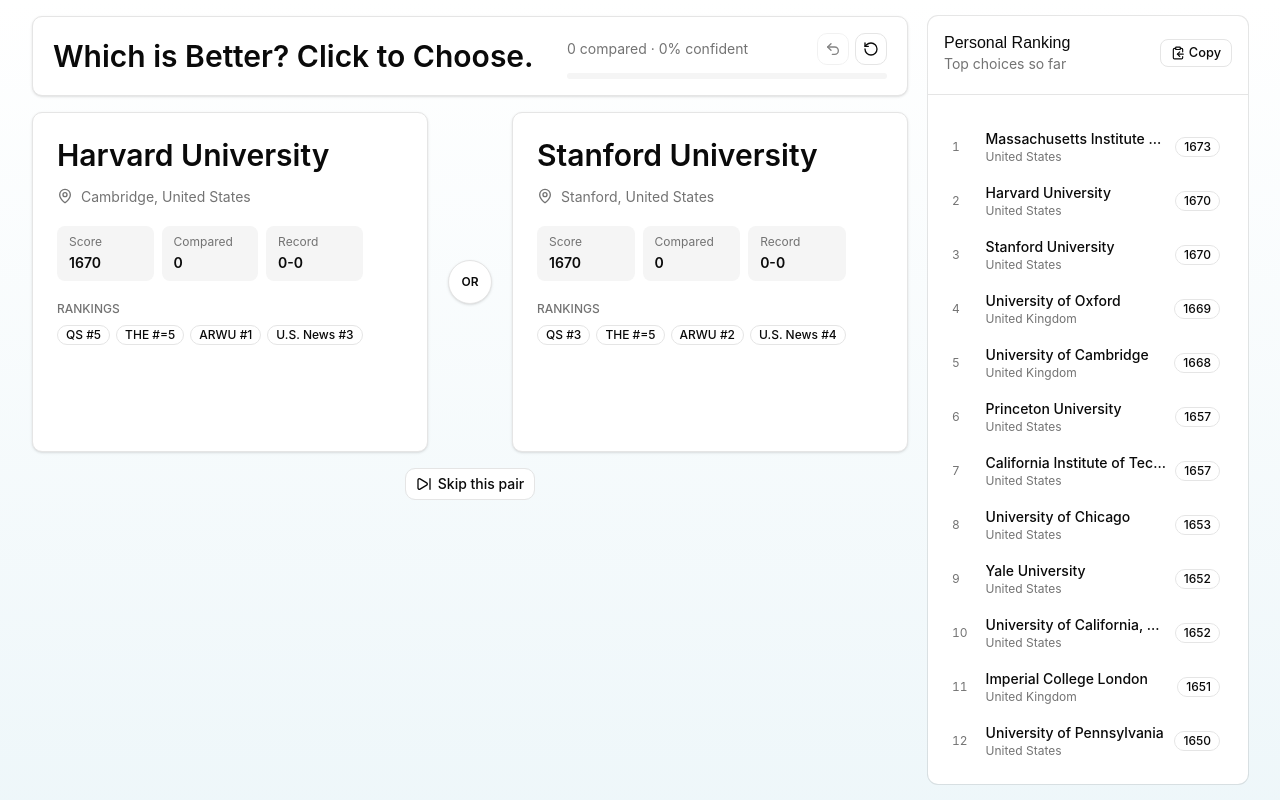
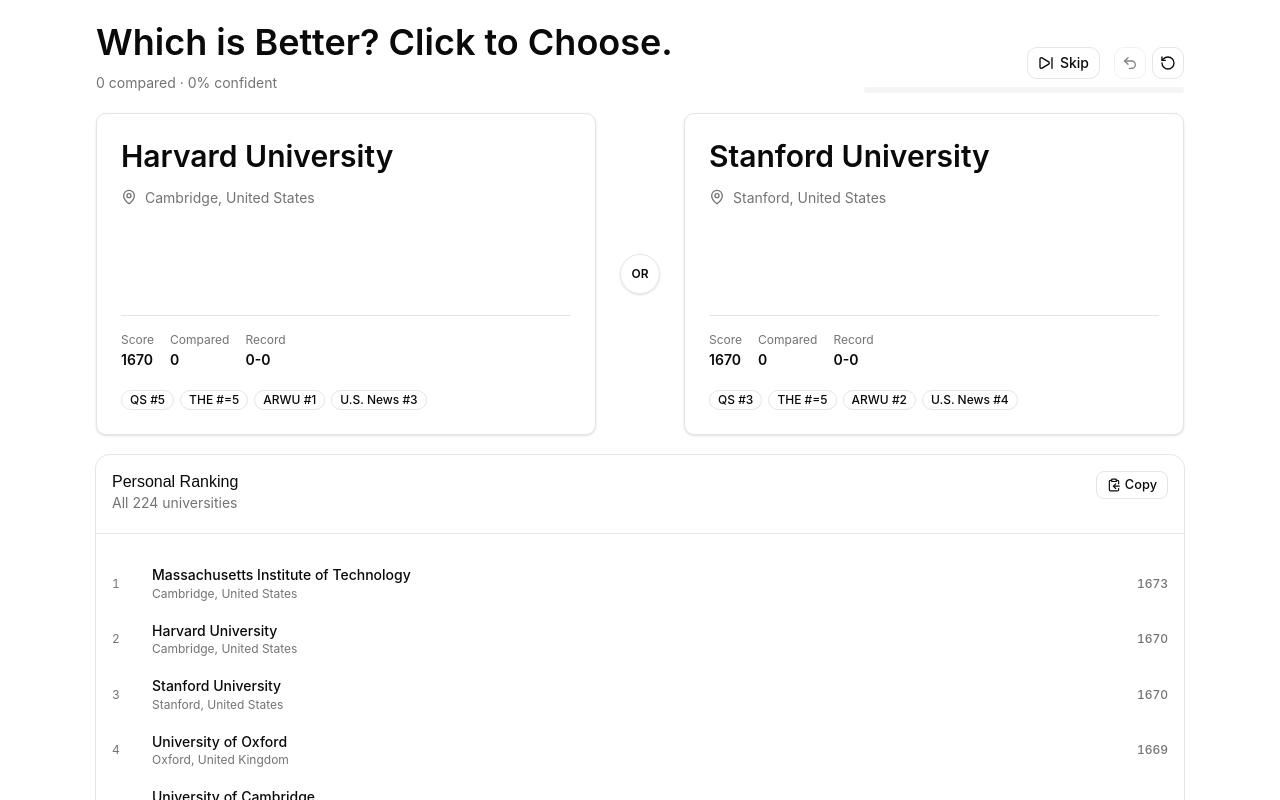
Before and after one commit to sichengchen/rank-your-uni, a React (Vite) app: page / in a window 1280 px wide. Shown: the top 800 px of the page. Built offline with nearby package versions, Linux system fonts and the light colour scheme.

Commit message:
style: use monochrome shadcn layout

```diff
--- a/src/app.tsx
+++ b/src/app.tsx
@@ -83,21 +83,30 @@ export function App() {
 
   return (
     <TooltipProvider>
-      <main className="min-h-screen bg-[linear-gradient(180deg,var(--background)_0%,oklch(0.97_0.01_220)_100%)] text-foreground">
-        <div className="mx-auto grid max-w-7xl gap-4 px-4 py-4 sm:px-6 lg:min-h-screen lg:grid-cols-[minmax(0,1fr)_320px] lg:gap-5 lg:px-8">
-          <section className="flex flex-col gap-4 lg:min-h-[calc(100vh-2rem)]">
-            <header className="grid gap-4 rounded-lg border bg-card px-4 py-4 shadow-sm sm:grid-cols-[minmax(0,1fr)_auto] sm:items-center sm:px-5">
-              <div className="min-w-0">
-                <h1 className="text-2xl font-semibold tracking-normal sm:text-3xl">
+      <main className="min-h-screen bg-background text-foreground">
+        <div className="mx-auto flex max-w-6xl flex-col gap-5 px-4 py-5 sm:px-6 lg:px-8">
+          <section className="flex flex-col gap-5">
+            <header className="grid gap-4 sm:grid-cols-[minmax(0,1fr)_20rem] sm:items-end">
+              <div className="min-w-0 space-y-2">
+                <h1 className="max-w-2xl text-3xl font-semibold leading-tight tracking-normal sm:text-4xl">
                   Which is Better? Click to Choose.
                 </h1>
-              </div>
-              <div className="grid gap-2 sm:w-80">
-                <div className="flex items-center justify-between gap-3">
                 <p className="text-sm text-muted-foreground">
                   {session.history.length} compared · {confidence}% confident
                 </p>
-                  <div className="flex items-center gap-1.5">
+              </div>
+              <div className="grid gap-2">
+                <div className="flex items-center justify-end gap-1.5">
+                  {left && right ? (
+                    <Button
+                      className="mr-auto sm:mr-2"
+                      onClick={() => choose("skip")}
+                      variant="outline"
+                    >
+                      <SkipForward />
+                      Skip
+                    </Button>
+                  ) : null}
                   <Tooltip>
                     <TooltipTrigger asChild>
                       <Button
@@ -107,7 +116,7 @@ export function App() {
                           setSession((current) => undoComparison(current))
                         }
                         size="icon"
-                          variant="ghost"
+                        variant="outline"
                       >
                         <Undo2 />
                       </Button>
@@ -120,7 +129,7 @@ export function App() {
                         aria-label="Reset ranking"
                         onClick={reset}
                         size="icon"
-                          variant="ghost"
+                        variant="outline"
                       >
                         <RotateCcw />
                       </Button>
@@ -128,20 +137,19 @@ export function App() {
                     <TooltipContent>Reset ranking</TooltipContent>
                   </Tooltip>
                 </div>
-                </div>
                 <Progress value={confidence} className="h-1.5" />
               </div>
             </header>
 
             {left && right ? (
-              <div className="grid items-center gap-3 md:grid-cols-[1fr_3.25rem_1fr] lg:gap-4">
+              <div className="grid items-center gap-3 md:grid-cols-[minmax(0,1fr)_3rem_minmax(0,1fr)] lg:gap-5">
                 <UniversityChoice
                   onChoose={() => choose("left")}
                   rating={session.ratings[left.id]}
                   university={left}
                 />
                 <div className="flex items-center justify-center">
-                  <div className="flex size-10 items-center justify-center rounded-full border bg-card text-xs font-semibold shadow-sm sm:size-11">
+                  <div className="flex size-10 items-center justify-center rounded-full border bg-background/85 text-xs font-semibold shadow-sm">
                     OR
                   </div>
                 </div>
@@ -152,7 +160,7 @@ export function App() {
                 />
               </div>
             ) : (
-              <Card className="flex flex-1 items-center justify-center rounded-lg">
+              <Card className="flex flex-1 items-center justify-center">
                 <CardContent className="text-center">
                   <Trophy className="mx-auto size-10 text-primary" />
                   <h2 className="mt-4 text-2xl font-semibold">
@@ -164,25 +172,16 @@ export function App() {
                 </CardContent>
               </Card>
             )}
-
-            {left && right ? (
-              <div className="flex justify-center">
-                <Button onClick={() => choose("skip")} variant="outline">
-                  <SkipForward />
-                  Skip this pair
-                </Button>
-              </div>
-            ) : null}
           </section>
 
-          <aside className="lg:min-h-[calc(100vh-2rem)]">
-            <Card className="h-[min(420px,calc(100vh-2rem))] rounded-lg lg:sticky lg:top-4 lg:h-[calc(100vh-2rem)]">
+          <aside>
+            <Card className="h-[min(520px,calc(100vh-2.5rem))]">
               <CardHeader className="border-b">
-                <div className="flex items-center justify-between gap-3">
+                <div className="flex items-start justify-between gap-3">
                   <div>
                     <CardTitle>Personal Ranking</CardTitle>
                     <CardDescription>
-                      Top choices so far
+                      All {ordered.length} universities
                     </CardDescription>
                   </div>
                   <Button onClick={copyRanking} size="sm" variant="outline">
@@ -191,35 +190,31 @@ export function App() {
                   </Button>
                 </div>
               </CardHeader>
-              <CardContent className="flex min-h-0 flex-1 flex-col pt-0">
-                <div className="min-h-0 flex-1 overflow-y-auto pr-1">
-                  <ol className="space-y-1.5 py-3">
+              <CardContent className="min-h-0 flex-1 overflow-y-auto px-2 py-2">
+                <ol className="space-y-1">
                   {ordered.map((university, index) => {
                     const rating = session.ratings[university.id];
                     return (
                       <li
-                          className="grid grid-cols-[1.6rem_1fr_auto] items-center gap-2 rounded-md px-2 py-1.5 hover:bg-muted/70"
+                        className="grid grid-cols-[2rem_1fr_auto] items-center gap-2 rounded-md px-2 py-2 hover:bg-muted/70"
                         key={university.id}
                       >
-                          <span className="text-xs tabular-nums text-muted-foreground">
-                            {index + 1}
-                          </span>
+                        <RankNumber index={index} />
                         <div className="min-w-0">
-                            <p className="truncate text-sm font-medium">
+                          <p className="truncate text-sm font-medium leading-tight">
                             {university.name}
                           </p>
-                            <p className="truncate text-xs text-muted-foreground">
-                              {university.country ?? "Location unavailable"}
+                          <p className="mt-0.5 truncate text-xs text-muted-foreground">
+                            {formatLocation(university)}
                           </p>
                         </div>
-                          <Badge className="text-xs" variant="outline">
+                        <span className="text-xs font-medium tabular-nums text-muted-foreground">
                           {Math.round(rating.score)}
-                          </Badge>
+                        </span>
                       </li>
                     );
                   })}
                 </ol>
-                </div>
               </CardContent>
             </Card>
           </aside>
@@ -238,17 +233,21 @@ function UniversityChoice({
   rating: RankingSession["ratings"][string];
   university: University;
 }) {
-  const location = [university.city, university.country].filter(Boolean).join(", ");
+  const location = formatLocation(university);
+  const rankingEntries = Object.entries(university.ranks) as [
+    RankingSource,
+    string | number,
+  ][];
 
   return (
     <button
       aria-label={`Choose ${university.name}`}
-      className="group flex w-full flex-col rounded-lg border bg-card p-0 text-left shadow-sm transition hover:-translate-y-0.5 hover:border-primary/45 hover:shadow-md focus-visible:outline-none focus-visible:ring-4 focus-visible:ring-ring/25 sm:min-h-[340px]"
+      className="group flex w-full overflow-hidden rounded-lg border bg-card text-left shadow-sm transition hover:-translate-y-0.5 hover:shadow-md focus-visible:outline-none focus-visible:ring-4 focus-visible:ring-ring/25"
       onClick={onChoose}
       type="button"
     >
-      <div className="flex flex-1 flex-col p-5 sm:p-6">
-        <div>
+      <div className="flex min-h-[280px] flex-1 flex-col p-5 sm:min-h-[320px] sm:p-6">
+        <div className="flex-1">
           <h2 className="text-2xl font-semibold leading-tight tracking-normal sm:text-3xl">
             {university.name}
           </h2>
@@ -260,24 +259,19 @@ function UniversityChoice({
           ) : null}
         </div>
 
-        <div className="mt-5 grid grid-cols-3 gap-2">
-          <DetailRow label="Score" value={Math.round(rating.score)} />
-          <DetailRow label="Compared" value={rating.comparisons} />
-          <DetailRow label="Record" value={`${rating.wins}-${rating.losses}`} />
+        <div className="mt-6 flex flex-wrap items-center gap-x-4 gap-y-2 border-t pt-4 text-sm">
+          <Metric label="Score" value={Math.round(rating.score)} />
+          <Metric label="Compared" value={rating.comparisons} />
+          <Metric label="Record" value={`${rating.wins}-${rating.losses}`} />
         </div>
 
         <div className="mt-5">
-          <p className="mb-2 text-xs font-medium uppercase text-muted-foreground">
-            Rankings
-          </p>
           <div className="flex flex-wrap gap-1.5">
-            {(Object.entries(university.ranks) as [RankingSource, string | number][]).map(
-              ([source, rank]) => (
+            {rankingEntries.map(([source, rank]) => (
               <Badge className="text-xs" key={source} variant="outline">
                 {SOURCE_LABELS[source]} #{rank}
               </Badge>
-              ),
-            )}
+            ))}
           </div>
         </div>
       </div>
@@ -285,13 +279,26 @@ function UniversityChoice({
   );
 }
 
-function DetailRow({ label, value }: { label: string; value: number | string }) {
+function Metric({ label, value }: { label: string; value: number | string }) {
   return (
-    <div className="rounded-md bg-muted px-2.5 py-2 sm:px-3">
-      <span className="block text-[11px] leading-tight text-muted-foreground sm:text-xs">
-        {label}
-      </span>
-      <span className="mt-1 block text-sm font-semibold">{value}</span>
+    <div>
+      <span className="block text-xs text-muted-foreground">{label}</span>
+      <span className="mt-0.5 block font-semibold">{value}</span>
     </div>
   );
 }
+
+function formatLocation(university: University): string {
+  return (
+    [university.city, university.country].filter(Boolean).join(", ") ||
+    "Location unavailable"
+  );
+}
+
+function RankNumber({ index }: { index: number }) {
+  return (
+    <span className="text-xs tabular-nums text-muted-foreground">
+      {index + 1}
+    </span>
+  );
+}
--- a/src/lib/storage.ts
+++ b/src/lib/storage.ts
@@ -15,8 +15,15 @@ export function loadSession(list: University[]): RankingSession {
   try {
     const parsed = JSON.parse(raw) as RankingSession;
     const ids = new Set(list.map((university) => university.id));
-    const validRatings = Object.keys(parsed.ratings).every((id) => ids.has(id));
-    if (!validRatings) return createInitialSession(list);
+    const ratingIds = Object.keys(parsed.ratings);
+    const validRatings =
+      ratingIds.length === ids.size &&
+      ratingIds.every((id) => ids.has(id)) &&
+      list.every((university) => parsed.ratings[university.id]);
+    const validHistory = parsed.history.every(
+      ({ leftId, rightId }) => ids.has(leftId) && ids.has(rightId),
+    );
+    if (!validRatings || !validHistory) return createInitialSession(list);
     return parsed;
   } catch {
     return createInitialSession(list);
```
Lines whose indentation alone changed are shown as unchanged.
